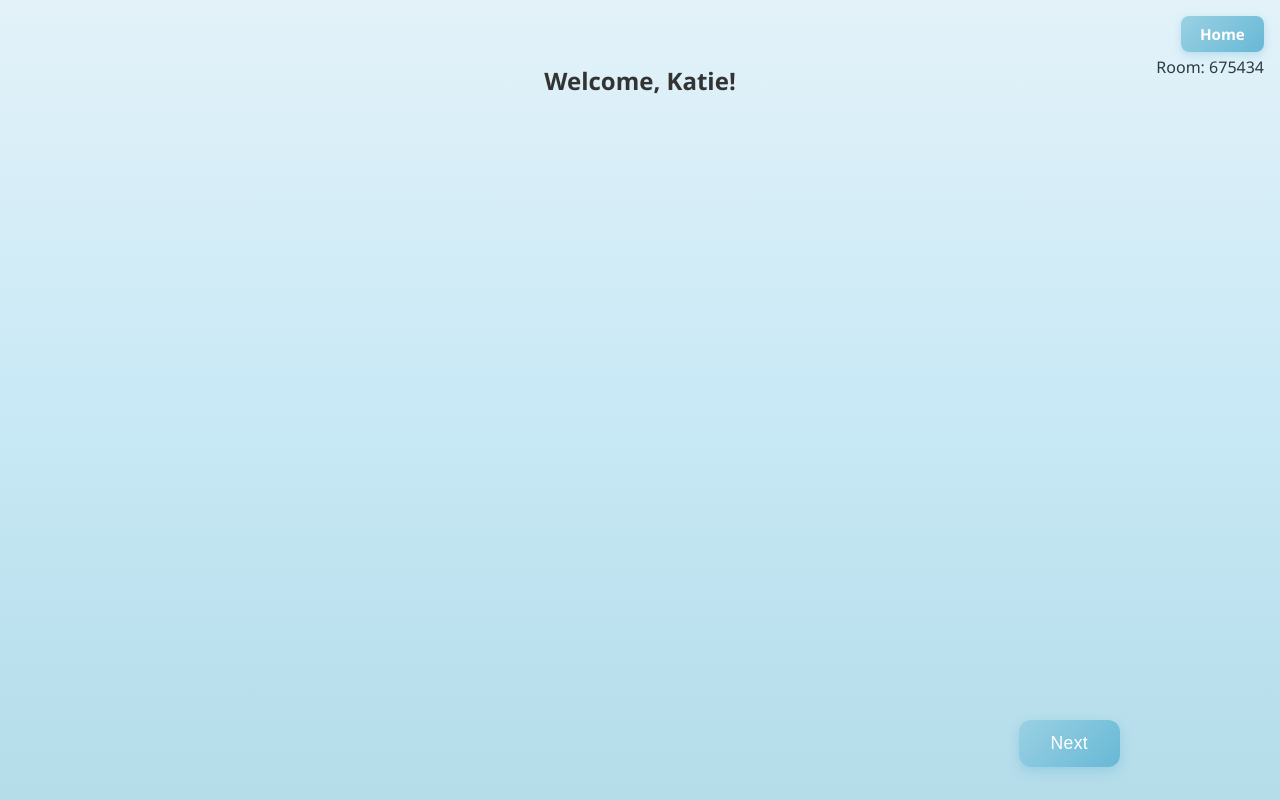
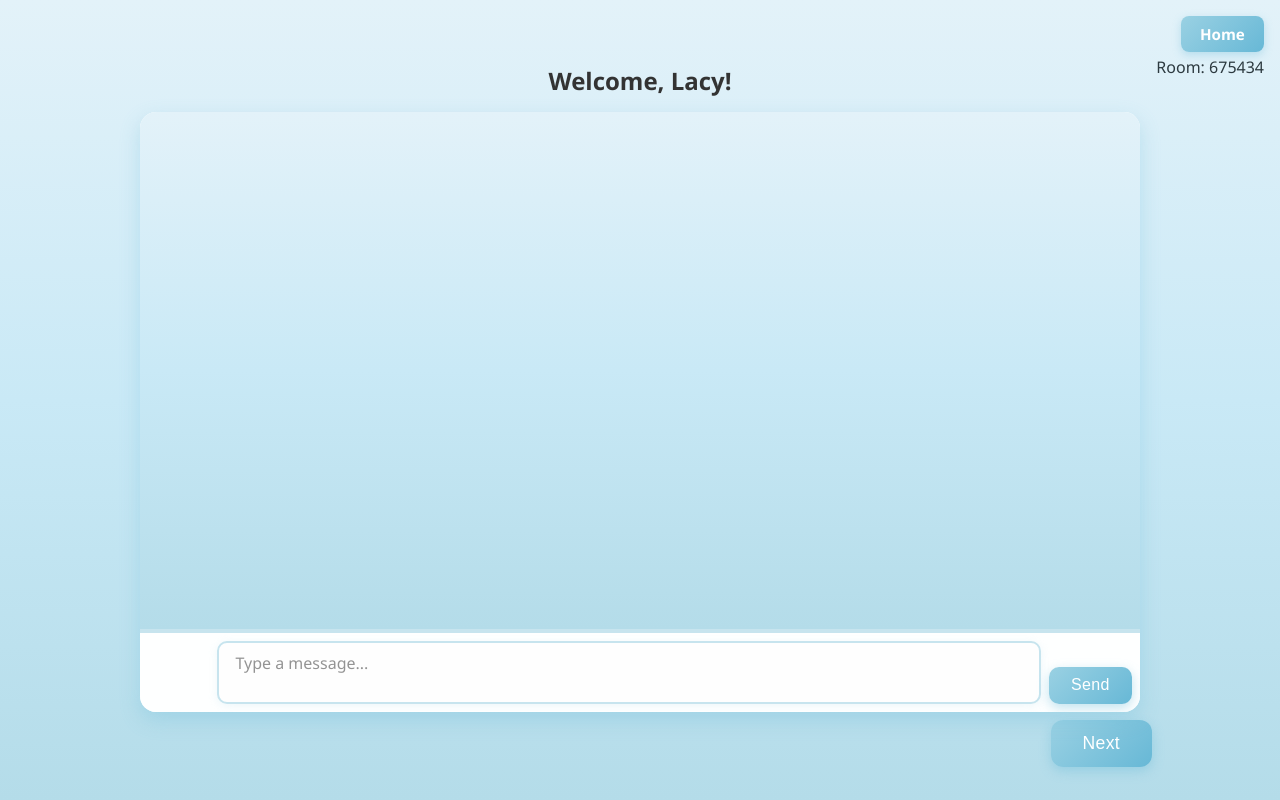
Before and after one commit to lacyelln/researchWebsite, a React (Vite) app in the folder my-app/: page /interaction in a window 1280 px wide. Built offline with nearby package versions, Linux system fonts and the light colour scheme.

Commit message:
added more dumby data and cinnected to api for survey, add css for interactive page with llm,

```diff
--- a/my-app/services/apiService.js
+++ b/my-app/services/apiService.js
@@ -16,5 +16,9 @@ export async function loginUser(name, roomCode) {
 
 export async function getUser(userId) {
     // replace when connected to backend
-  return { id: userId, name: "Katie", roomCode: "675434" };
+  return { id: userId, name: "Lacy", roomCode: "675434" };
 }
+
+export async function sendSurvey(name, data) {
+  return {message: `data sent to service`, d: data};
+}
--- a/my-app/src/App.css
+++ b/my-app/src/App.css
@@ -196,5 +196,130 @@ nav a:hover {
 .next-bottom-left {
   position: fixed;
   top: 45rem; /*move this go down to a greater value to go down */
-  right: 10rem; /*move this smaller to get it more right*/
+  right: 8rem; /*move this smaller to get it more right*/
 }
+
+/* === Chat Container === */
+.chat-container {
+  display: flex;
+  flex-direction: column;
+  justify-content: space-between;
+  width: 1000px;
+  height: 600px;
+  position: relative;
+  top: 7rem; /* pushes just the chatbox down */
+  margin: 0 auto;
+  background: rgba(255, 255, 255, 0.85);
+  border-radius: 16px;
+  box-shadow: 0 8px 20px rgba(103, 184, 214, 0.3);
+  animation: fadeIn 0.8s ease forwards;
+  overflow: hidden;
+  font-family: "Poppins", "Segoe UI", Roboto, Helvetica, Arial, sans-serif;
+}
+
+/* === Chat Messages Area === */
+.chat-box {
+  flex: 1;
+  padding: 1rem;
+  overflow-y: auto;
+  display: flex;
+  flex-direction: column;
+  gap: 0.75rem;
+  background: linear-gradient(180deg, #e3f2f9 0%, #c9e9f6 50%, #b4dce9 100%);
+  border-bottom: 2px solid #c7e4ee;
+}
+
+/* === Message Bubbles === */
+.message {
+  max-width: 70%;
+  padding: 0.7rem 1rem;
+  border-radius: 14px;
+  word-wrap: break-word;
+  box-shadow: 0 3px 6px rgba(103, 184, 214, 0.25);
+  animation: fadeIn 0.3s ease;
+  font-size: 0.95rem;
+}
+
+/* --- User Messages (Right side) --- */
+.message.user {
+  align-self: flex-end;
+  background: linear-gradient(135deg, #9ad1e3, #67b8d6);
+  color: #fff;
+  border-bottom-right-radius: 4px;
+}
+
+/* --- Bot Messages (Left side) --- */
+.message.bot {
+  align-self: flex-start;
+  background: #ffffff;
+  color: #2d3a40;
+  border-bottom-left-radius: 4px;
+  border: 1px solid #c7e4ee;
+}
+
+#chat-form {
+  display: flex;
+  justify-content: flex-end;
+  align-items: flex-end; /* ensures textarea grows upward naturally */
+  border-top: 2px solid #c7e4ee;
+  background: rgba(255, 255, 255, 0.9);
+  padding: 0.5rem;
+}
+
+#chat-input {
+  width: 80%;
+  min-height: 2.5rem;
+  max-height: 8rem; /* optional: limit how tall it can grow */
+  resize: none;     /* prevent manual resize corner */
+  overflow-y: auto; /* show scrollbar when needed */
+
+  border: 2px solid #c7e4ee;
+  border-radius: 10px;
+  padding: 0.6rem 1rem;
+  font-size: 1rem;
+  background: #fefefe;
+  color: #333;
+  box-shadow: 0 2px 8px rgba(200, 230, 240, 0.3);
+  transition: all 0.3s ease;
+  line-height: 1.4;
+}
+
+#chat-input:focus {
+  outline: none;
+  border-color: #86cce2;
+  box-shadow: 0 0 10px rgba(134, 204, 226, 0.6);
+}
+
+#chat-input::placeholder {
+  color: #888; /* soft gray for subtlety */
+  font-family: "Poppins", "Segoe UI", Roboto, Helvetica, Arial, sans-serif;
+  font-size: 1rem;
+  opacity: 0.9;
+}
+
+
+/* === Send Button === */
+#chat-form button {
+  margin-left: 0.5rem;
+  background: linear-gradient(135deg, #9ad1e3, #67b8d6);
+  color: #fff;
+  border: none;
+  border-radius: 10px;
+  padding: 0.6rem 1.4rem;
+  font-size: 1rem;
+  font-weight: 500;
+  cursor: pointer;
+  box-shadow: 0 4px 12px rgba(103, 184, 214, 0.4);
+  transition: all 0.3s ease;
+}
+
+#chat-form button:hover {
+  transform: translateY(-2px);
+  background: linear-gradient(135deg, #a2d9ed, #7acbe0);
+  box-shadow: 0 6px 18px rgba(103, 184, 214, 0.6);
+}
+
+#chat-form button:active {
+  transform: translateY(1px);
+  box-shadow: 0 3px 8px rgba(103, 184, 214, 0.3);
+}
--- a/my-app/src/interaction/interaction.jsx
+++ b/my-app/src/interaction/interaction.jsx
@@ -6,6 +6,7 @@ export function interaction(){
     const [user, setUser] = useState(null);
     const location = useLocation();
     const navigate = useNavigate();
+    const [message, setMessage] = useState("");
     const { userId } = location.state || {};
     const [error, setError] = useState("");
 
@@ -47,6 +48,27 @@ export function interaction(){
         <div className="next-bottom-left">
             <button onClick={handleClick}>Next</button>
         </div>
+        <div class="chat-container">
+        <div class="chat-box" id="chat-box">
+            {/* <!-- messages will appear here --> */}
+        </div>
+
+        <form id="chat-form">
+           <textarea
+            id="chat-input"
+            rows="1"
+            placeholder="Type a message..."
+            value={message}
+            onChange={(e) => {
+                setMessage(e.target.value);
+                e.target.style.height = "auto"; // reset height
+                e.target.style.height = e.target.scrollHeight + "px"; // set to content height
+            }}
+            />
+        <button type="submit">Send</button>
+        </form>
+        </div>
+
         </>
     )
 
--- a/my-app/src/survey/survey.jsx
+++ b/my-app/src/survey/survey.jsx
@@ -1,30 +1,123 @@
-import { useState, useEffect } from "react";
-import { useLocation } from "react-router-dom";
+import { useState, useEffect, useRef } from "react";
+import { useLocation, useNavigate } from "react-router-dom";
 import { getUser } from '../../services/apiService';
+import { sendSurvey  } from "../../services/apiService";
 
 export function Survey() {
     const [user, setUser] = useState(null);
     const location = useLocation();
-    const { userId } = location.state || {};
+    const { userId } = location.state || {}; //the userId is passed from the previous
+    // page although i need to double check and make sure this is still working
+    const [answer, setAnswer] = useState([]);
+    const [first, setFirst] = useState("");
+    const [second, setSecond] = useState("");
+    const [third, setThird] = useState("");
+    const [error, setError] = useState("");
+    const navigate = useNavigate();
+    const inputRef = useRef();
 
+    async function handleClick(updated){
+    try {
+        const result = await sendSurvey(user.name, updated);
+        console.log(result.message);
+        console.log(JSON.stringify(result.d)); //so it doesnt print out as objects
+        setFirst("");
+        setSecond("");
+        setThird("");
+
+    } catch (error) {
+      setError(error.message);
+    }
+    };
+
+    //gets the user from service to access roomnumber and name sets the useState setUser as that user.
     useEffect(() => {
         async function fetchUser() {
             try {
-                const data = await getUser(userId);
-                setUser(data);
+
+            const data = await getUser(userId);
+            setUser(data);
             } catch (err) {
-                console.error("Failed to fetch user:", err);
+            console.error("Failed to fetch user:", err);
             }
         }
         fetchUser();
     }, []);
 
+    //handles click when the enter button is pressed
+    const handleKeyDown = (e) => {
+        if (e.key === "Enter") {
+        e.preventDefault();
+        if (first && second && third) {
+            const updated = [...answer, { first, second, third }];
+            setAnswer(updated);
+            handleClick(updated);
+            } else {
+            alert("Please fill in both answers before submitting!");
+            }
+        }
+    };
+
 
     return (
+        //survey using dumby questions and dumby data that will be sent.
         <div className="survey-container">
             {user ? (
-                <h2>{user.name} please take the survey from room {user.roomCode}!</h2>
+                <p>{user.name} please complete the following survey of your experience from room {user.roomCode}!</p>
             ) : ( <p>User info is loading...</p> )}
+            <p>do you like tacos?</p>
+            <input
+            type="text"
+            value={first}
+            ref={inputRef}
+            onChange={(e) => setFirst(e.target.value)}
+            onKeyDown={handleKeyDown}
+            placeholder="of course"
+            required
+            />
+
+            <p>do you prefer crunchy or soft tacos?</p>
+            <input
+            type="text"
+            value={second} //idk if i can set the value to the same name
+            ref={inputRef}
+            onChange={(e) => setSecond(e.target.value)}
+            onKeyDown={handleKeyDown}
+            placeholder="crunchy of course"
+            required
+            />
+
+            <p>are you having a good day?</p>
+            <input
+            type="text"
+            value={third} //idk if i can set the value to the same name
+            ref={inputRef}
+            onChange={(e) => setThird(e.target.value)}
+            onKeyDown={handleKeyDown}
+            placeholder="absolutely!"
+            required
+            />
+
+            {/* i dont want to move on until every box is submitted */}
+            <div className="button-group">
+                <button
+                    onClick={() => {
+                    // Only add to answers once both fields are filled
+                    if (first && second && third) {
+                        setAnswer((prevAnswers) => {
+                            const updated = [...prevAnswers, { first, second, third }]; // build the new array
+                            handleClick(updated); // do something with it immediately
+                            return updated; // give React the new array to store
+                            }); // Move on to next page
+                    } else {
+                        alert("Please fill in both answers before submitting!");
+                    }
+                    }}
+                >
+                    Submit
+                </button>
+            </div>
+
         </div>
     )
 }
```
